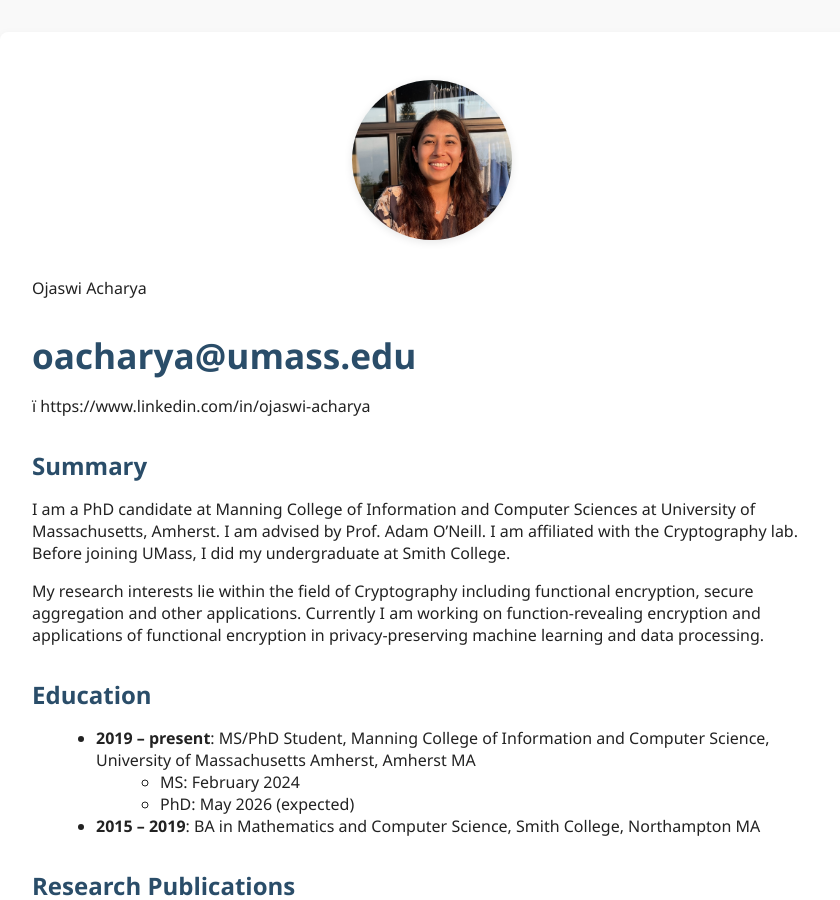
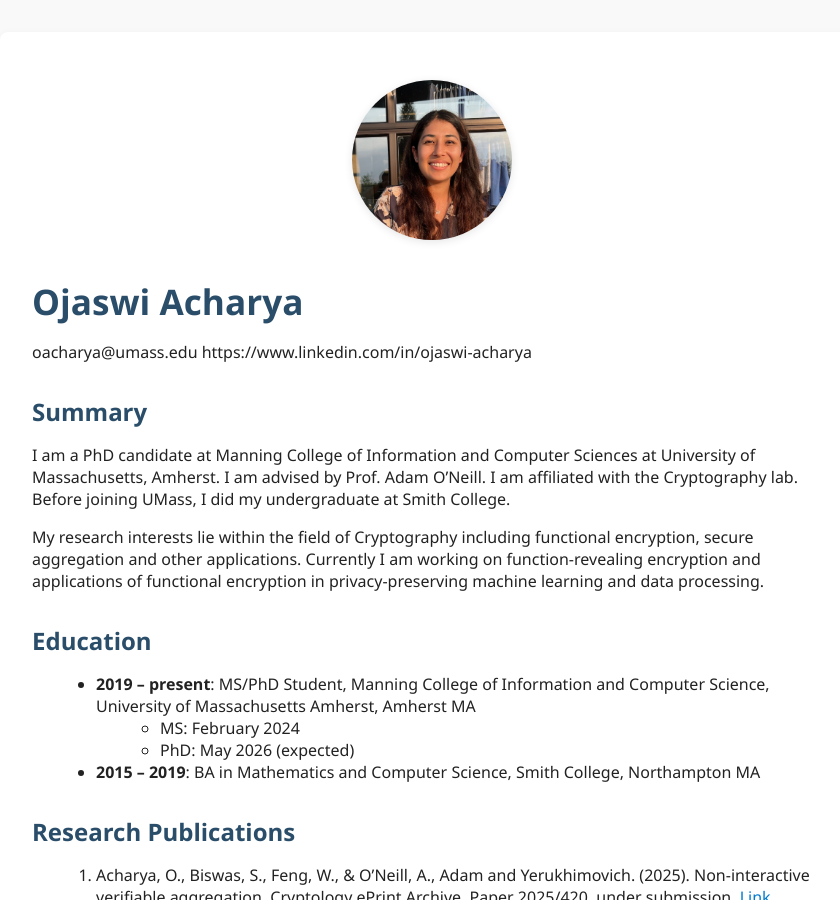
Before and after one commit to ojaswi-acharya/ojaswi-acharya.github.io, a Jekyll site: the page built from index.md, in a window 1280 px wide and 900 px high. Shown: the whole window, without its empty margins (208-1048 px from the left). Built offline with Jekyll 4.4.1, drawn with Linux system fonts in a browser that asks for light colours.

```diff
--- a/index.md
+++ b/index.md
@@ -9,9 +9,9 @@
 </p>
 
 <!-- Main content from Ojaswi Acharya.md -->
-Ojaswi Acharya
-# oacharya@umass.edu
-ï https://www.linkedin.com/in/ojaswi-acharya
+# Ojaswi Acharya
+oacharya@umass.edu
+https://www.linkedin.com/in/ojaswi-acharya
 
 ## Summary
 I am a PhD candidate at Manning College of Information and Computer Sciences at University of Massachusetts, Amherst. I am advised by Prof. Adam O’Neill. I am affiliated with the Cryptography lab. Before joining UMass, I did my undergraduate at Smith College.
```
